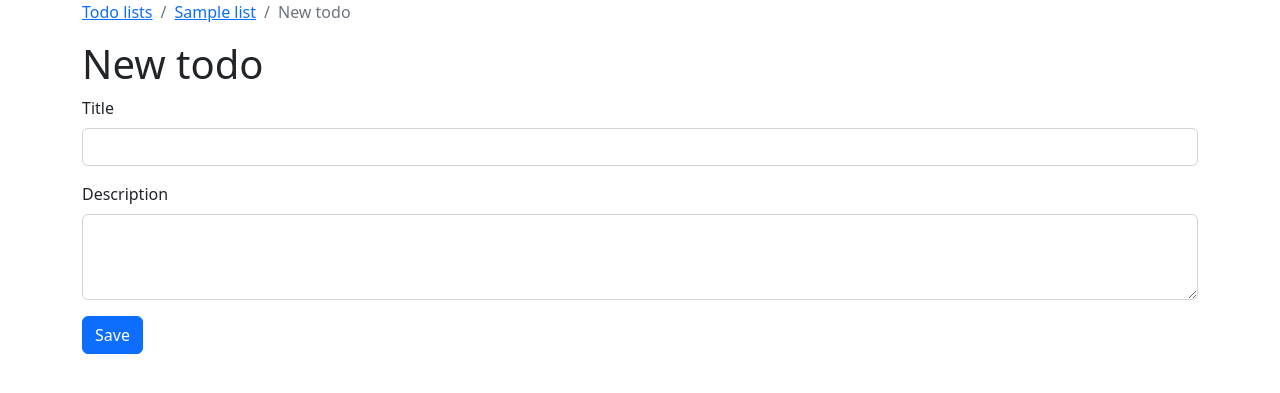
After one commit to samueljsb/vote-on-todos, a Django app: template vote_on_todos/website/templates/new-todo.html in a window 1280 px wide. The commit adds this page. Shown: the top 393 px of the page. Run offline with Django 4.2, Linux system fonts and the light colour scheme; the template is opened without the code that fills it: most values are stand-ins (such as "Sample title", 1, 10 or a date in 2020).

Commit message:
Add a form to add new todos

```diff
--- a/vote_on_todos/website/templates/list.html
+++ b/vote_on_todos/website/templates/list.html
@@ -9,6 +9,10 @@
 <h1>{{ list.name }}</h1>
 
 <p>{{ list.description }}</p>
+
+<a class="btn btn-primary" href="{% url 'new-todo' list_id=list.id %}">
+  New todo
+</a>
 
 <table class="table">
   <thead>
--- /dev/null
+++ b/vote_on_todos/website/templates/new-todo.html
@@ -0,0 +1,41 @@
+{% extends '_base.html' %}
+
+{% block breadcrumbs %}
+  <li class="breadcrumb-item"><a href="{% url 'lists' %}">Todo lists</a></li>
+  <li class="breadcrumb-item"><a href="{% url 'list' list_id=list.id %}">{{ list.name }}</a></li>
+  <li class="breadcrumb-item active" aria-current="page">New todo</li>
+{% endblock breadcrumbs %}
+
+{% block content %}
+<h1>New todo</h1>
+
+<form method="post">
+  {% csrf_token %}
+  <div class="mb-3">
+    <label for="title" class="form-label">Title</label>
+    <input id="title"
+      name="title" type="text"
+      class="form-control {% if form.title.errors %}is-invalid{% endif %}"
+      value="{{ form.title.data|default:'' }}"
+    >
+    {% for error in form.title.errors %}
+      <div class="invalid-feedback">
+        {{ error }}
+      </div>
+    {% endfor %}
+  </div>
+  <div class="mb-3">
+    <label for="description" class="form-label">Description</label>
+    <textarea  id="description"
+      name="description"
+      class="form-control {% if form.description.errors %}is-invalid{% endif %}" rows="3" aria-describedby="descriptionHelp"
+    >{{ form.description.data|default:'' }}</textarea>
+    {% for error in form.description.errors %}
+      <div class="invalid-feedback">
+        {{ error }}
+      </div>
+    {% endfor %}
+  </div>
+  <button type="submit" class="btn btn-primary">Save</button>
+</form>
+{% endblock content %}
--- a/vote_on_todos/website/urls.py
+++ b/vote_on_todos/website/urls.py
@@ -8,4 +8,5 @@ urlpatterns = [
     path('lists/', views.Lists.as_view(), name='lists'),
     path('lists/<list_id>/', views.List.as_view(), name='list'),
     path('new-list/', views.NewList.as_view(), name='new-list'),
+    path('new-todo/<list_id>/', views.NewTodo.as_view(), name='new-todo'),
 ]
```
Also changed, not shown: tests/website/views_test.py (+27 -0 lines), vote_on_todos/website/config.py (+8 -0 lines), vote_on_todos/website/views.py (+46 -0 lines).
